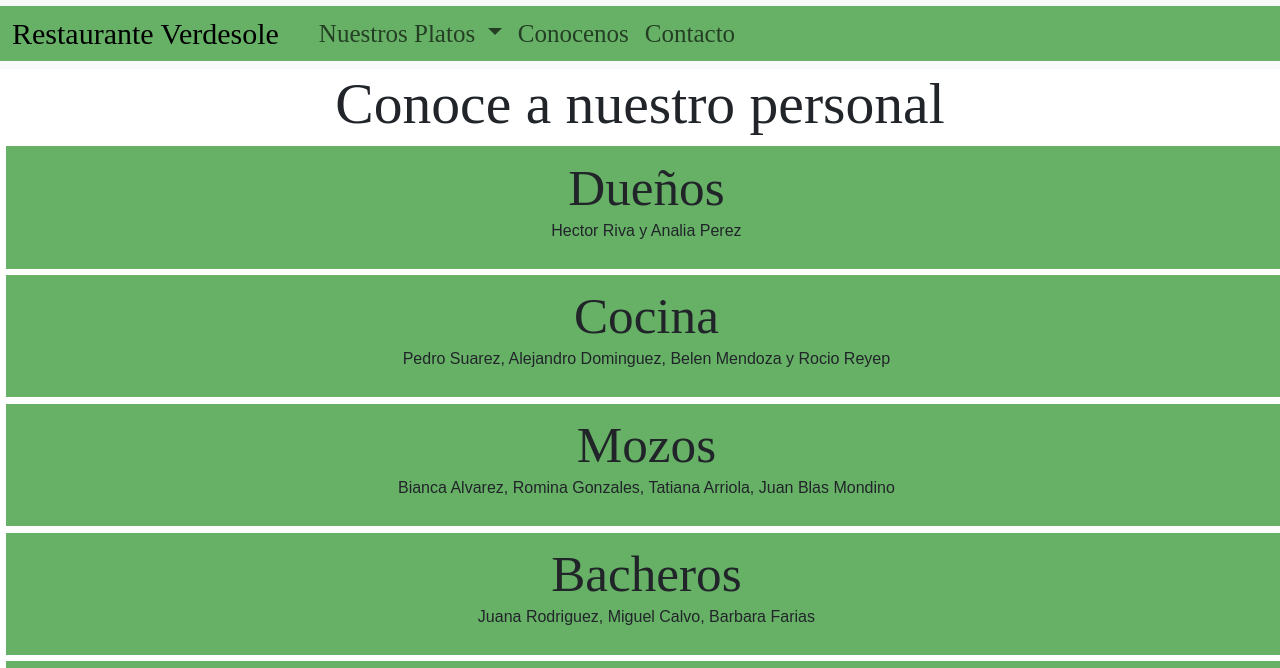
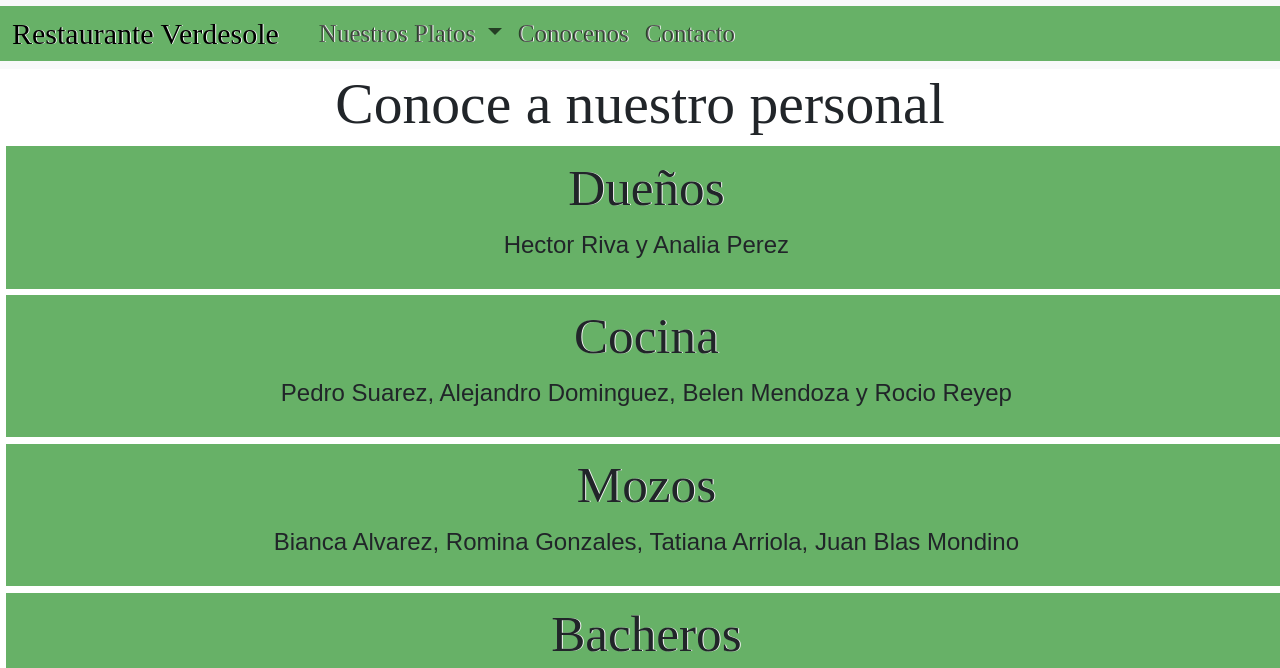
Before and after one commit to GastonBF/PreEntregaGastonFantuzzi, a website: page conocenos.html in a window 1280 px wide. Shown: the part 152-820 px from the top of the page. Drawn offline with nearby package versions, Linux system fonts and the light colour scheme; a web font is replaced by a local one.

Commit message:
Modificacion Final

```diff
--- a/scss/style.scss
+++ b/scss/style.scss
@@ -39,6 +39,7 @@ header.cabecera{
    /*Barra de navegacion*/
    .container-fluid{
     font-family: Pacifico;
+    text-shadow: 1px 0px 0px whitesmoke;
     font-size: 25px;
     color: black;
     background-color: #67b167;
@@ -64,6 +65,7 @@ header.cabecera{
   .box{
     display: inline-block;
     background-color: #67b167;
+    text-shadow: 1px 0px 0px whitesmoke;
     height: auto;
     width: auto;
     border-style: groove;
@@ -88,6 +90,7 @@ header.cabecera{
   text-align: center;
   font-family: Pacifico;
   font-size: 30px;
+  text-shadow: 1px 0px 0px whitesmoke;
   display: flex;
   flex-direction: column;
   background-color: #67b167;
@@ -168,13 +171,14 @@ header.cabecera{
     box-sizing: border-box;
     h4{
       text-align: center;
-      margin: 0;
+      text-shadow: 1px 0px 0px whitesmoke;
+      margin-bottom:0.5;
       padding: 0.5px;
       font-family: pacifico;
     }
     p{
       text-align: center;
-      font-size: 1,5rem;
+      font-size: 1.5rem;
       font-family: Arial, Helvetica, sans-serif;
     }
     img{
@@ -190,6 +194,7 @@ header.cabecera{
     padding: 20px;
     text-align: left;
     font-family: Pacifico;
+    text-shadow: 1px 0px 0px whitesmoke;
   }
   .Logo{
     display: flex;
```
Also changed, not shown: css/style.css, 1 other file.
